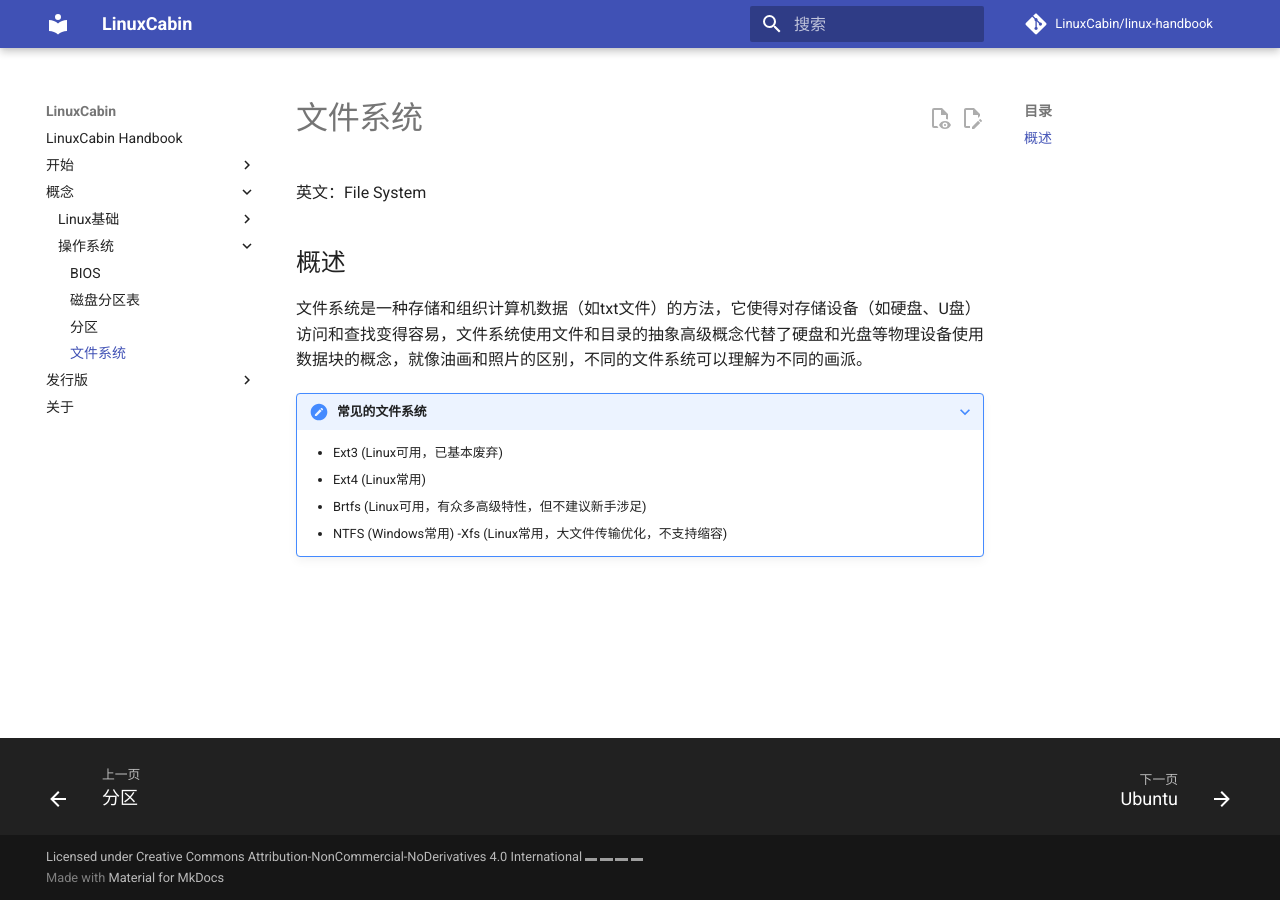
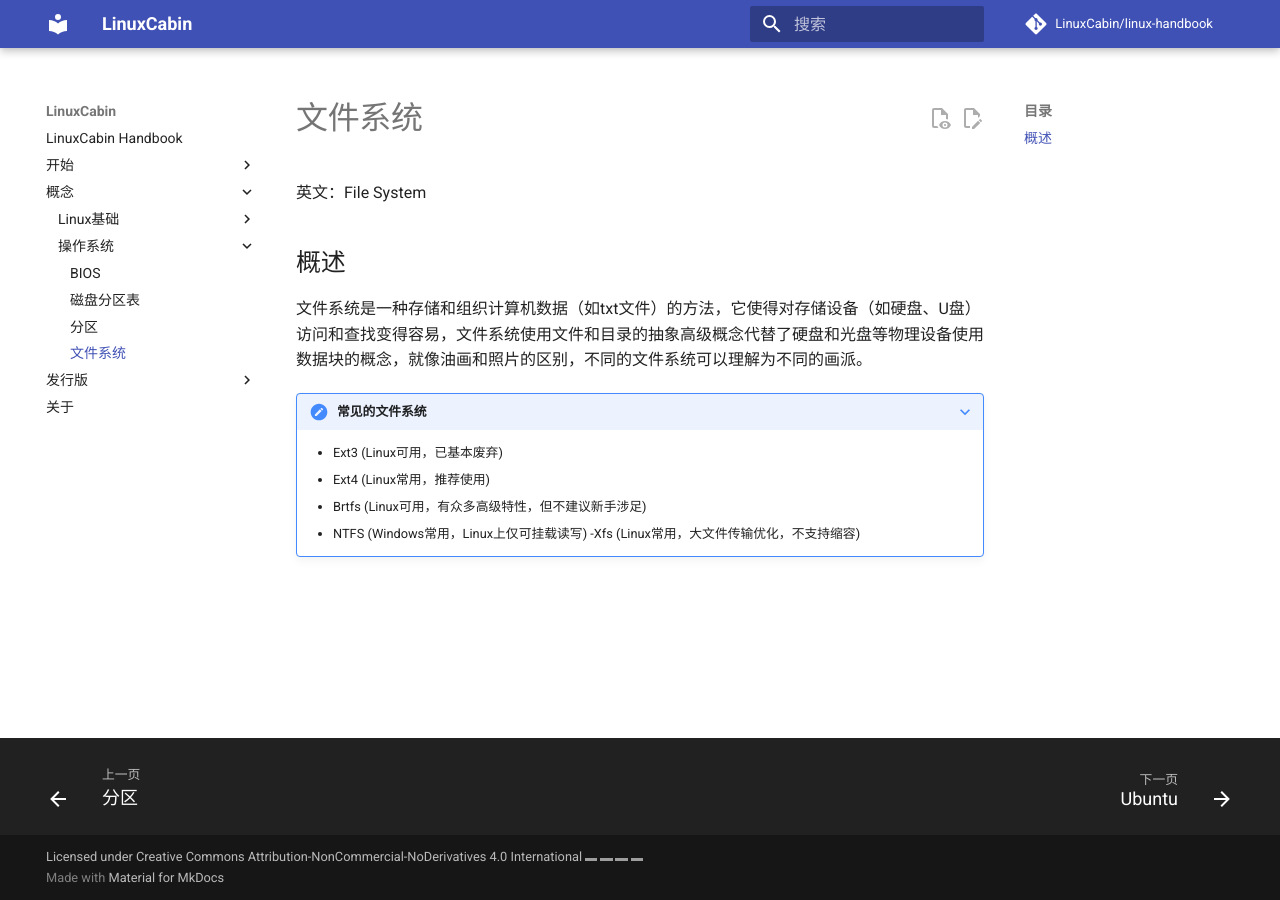
Before and after one commit to LinuxCabin/linux-handbook, an MkDocs documentation site: the page built from docs/concepts/operating_system/file_system.md, in a window 1280 px wide. Built offline with MkDocs 1.6.1 and Material for MkDocs 9.7.7, drawn with Linux system fonts in a browser that asks for light colours; comment, search, counter and statistics services are not loaded; grey boxes are pictures that could not be loaded.

Commit message:
添加挂载和btrfs

```diff
--- a/docs/concepts/operating_system/file_system.md
+++ b/docs/concepts/operating_system/file_system.md
@@ -8,7 +8,7 @@
 
 ???+ note "常见的文件系统"
     - Ext3 (Linux可用，已基本废弃)
-    - Ext4 (Linux常用)
+    - Ext4 (Linux常用，推荐使用)
     - Brtfs (Linux可用，有众多高级特性，但不建议新手涉足)
-    - NTFS (Windows常用)
+    - NTFS (Windows常用，Linux上仅可挂载读写)
     -Xfs (Linux常用，大文件传输优化，不支持缩容)
```
Also changed, not shown: docs/concepts/linux/btrfs.md (added, +33 -0 lines), docs/concepts/operating_system/mounting.md (added, +7 -0 lines).
